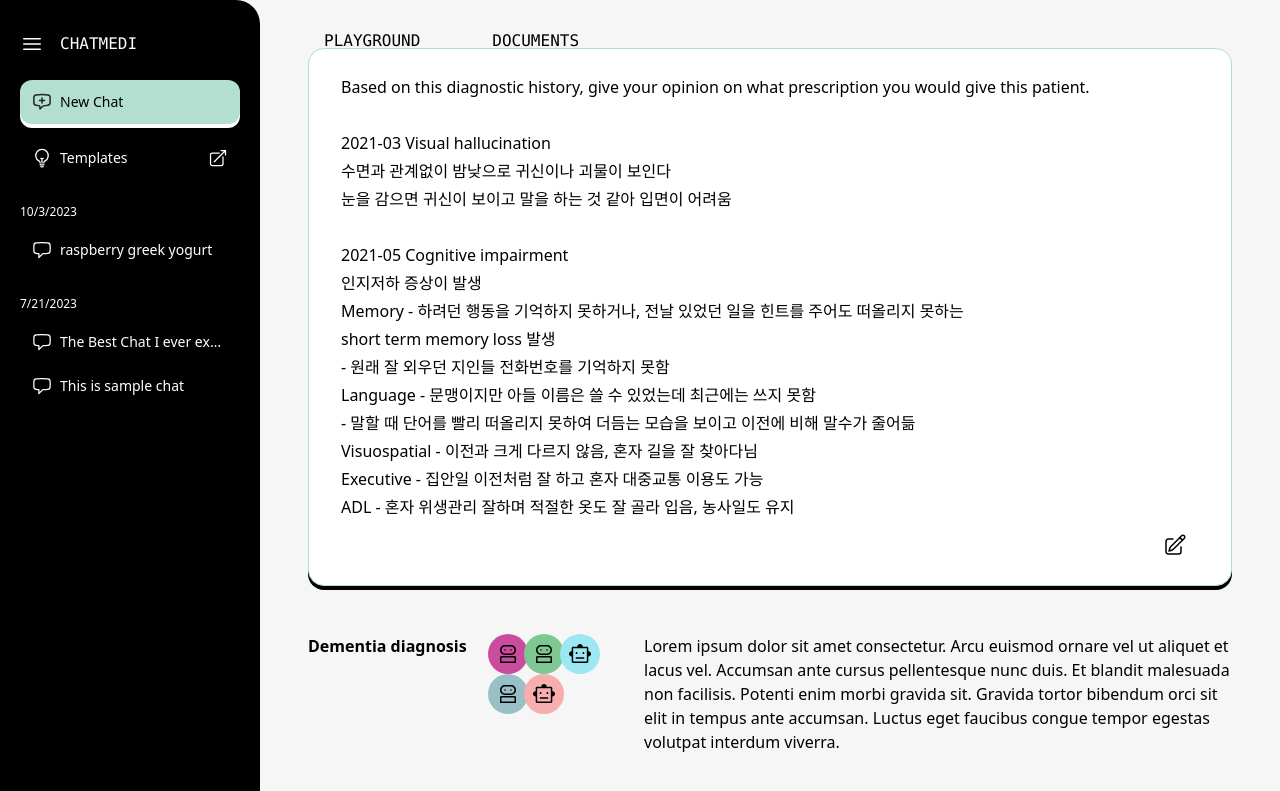
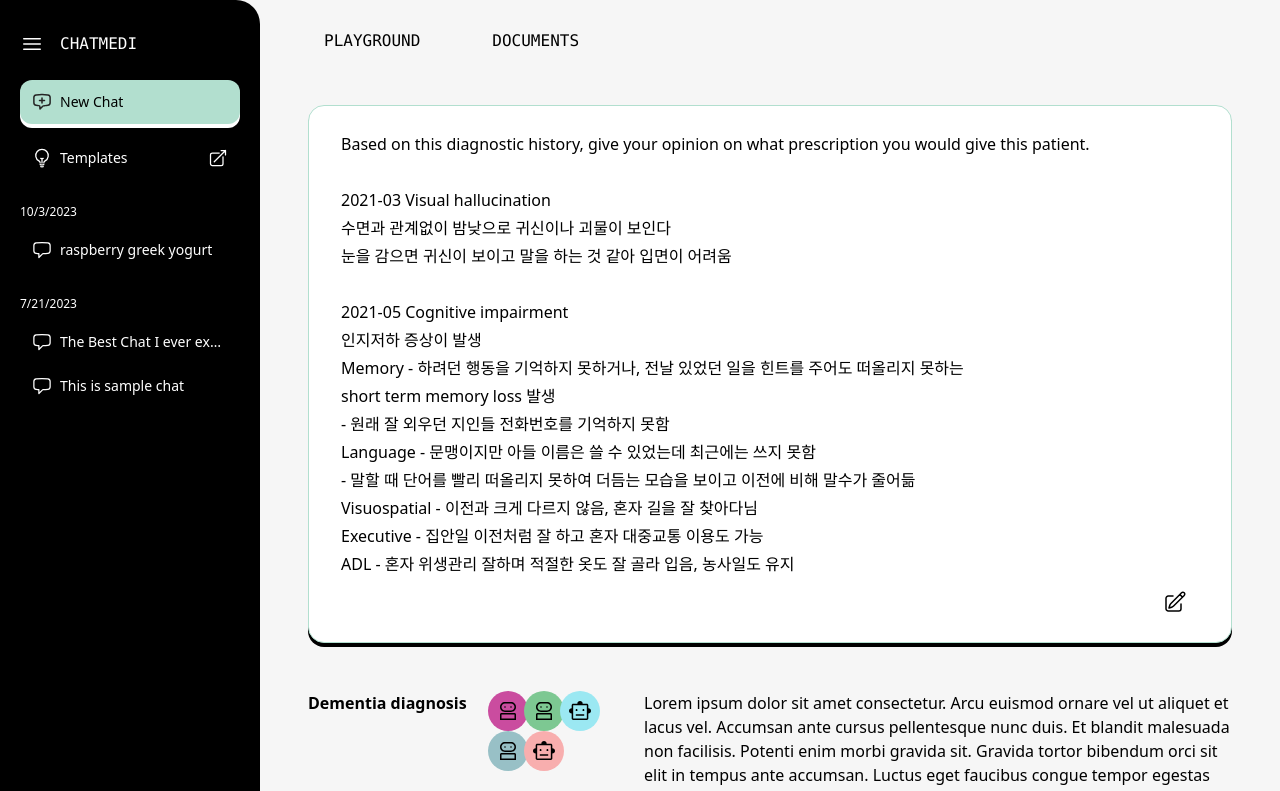
Before and after one commit to mori8/chatmedi, a Next.js app: page /1 in a window 1280 px wide. Shown: the top 791 px of the page. Built offline with nearby package versions, Linux system fonts and the light colour scheme.

Commit message:
minor style changes

```diff
--- a/src/app/[threadId]/page.tsx
+++ b/src/app/[threadId]/page.tsx
@@ -109,7 +109,7 @@ ADL - 혼자 위생관리 잘하며 적절한 옷도 잘 골라 입음, 농사
               getQuery={() => {}}
               query={message.message}
             />
-            <div className="mt-12">
+            <div className="mt-12 flex flex-col gap-6">
               {
                 modules.length && <ModuleGroupBox {
                   ...(modules?.find((module) => module.messageId === message.messageId))
--- a/src/app/components/Navigation.tsx
+++ b/src/app/components/Navigation.tsx
@@ -15,7 +15,7 @@ export default function Navigation({ }: Props) {
     }
   ]
   return (
-    <div className='fixed z-10 w-full pt-6 px-12'>
+    <div className='z-10 w-full pt-6 px-12'>
       <ul className='flex flex-row gap-10'>
         {
           tabList.map((tab, index) => (
--- a/src/app/page.tsx
+++ b/src/app/page.tsx
@@ -19,7 +19,7 @@ export default function Home() {
   }, []);
 
   return (
-    <main className="flex min-h-screen flex-col items-center p-12 gap-12">
+    <main className="flex flex-col items-center p-12 gap-12">
       <div className="chatbox-wrapper max-w-[64rem] w-full mt-24">
         <ChatBox
           isFileAttachEnabled={true}
```
